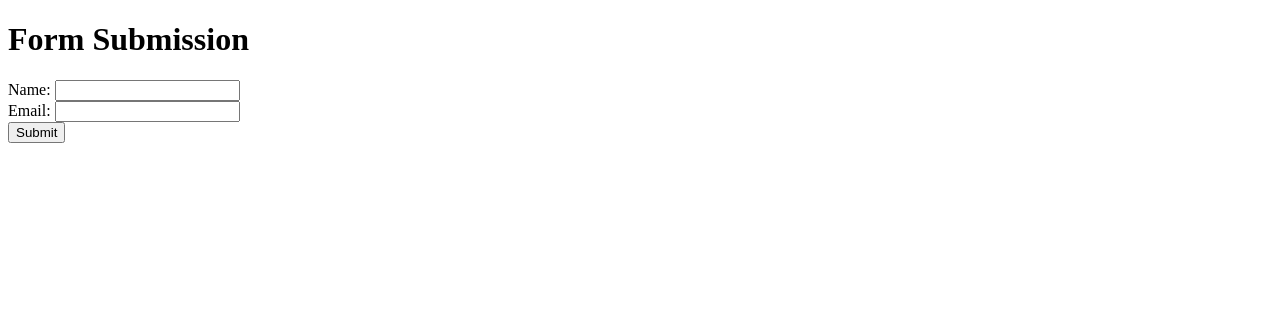
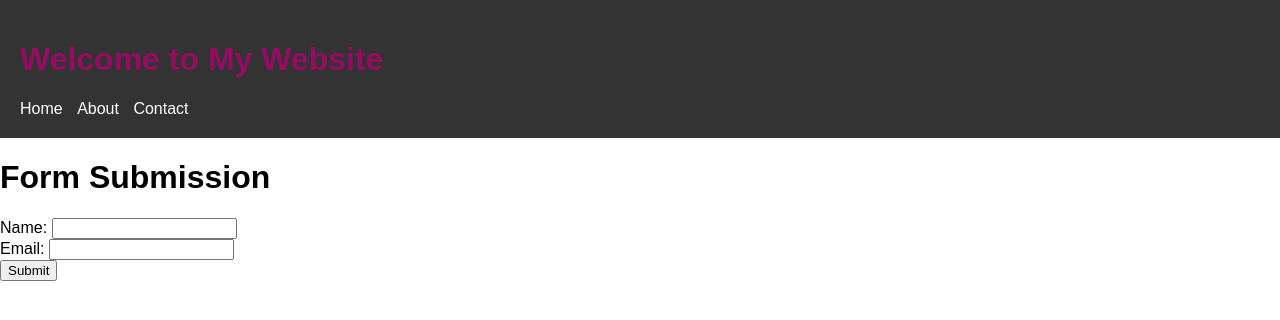
Before and after one commit to Artlover2/web-project, a website: page index.html in a window 1280 px wide. Drawn offline with Linux system fonts and the light colour scheme.

Commit message:
Update index.html

```diff
--- a/index.html
+++ b/index.html
@@ -1,3 +1,24 @@
+<!-- index.html (Home Page) -->
+<!DOCTYPE html>
+<html lang="en">
+<head>
+  <meta charset="UTF-8">
+  <meta name="viewport" content="width=device-width, initial-scale=1.0">
+
+  <title>My Website - Home</title>
+  <link rel="stylesheet" type="text/css" href="style.css"> <!style sheet link for web overlay>
+</head>
+<body>
+  <header>
+    <h1>Welcome to My Website</h1>
+    <nav>
+      <ul>
+        <li><a href="index.html">Home</a></li>
+        <li><a href="about.html">About</a></li>
+        <li><a href="contact.html">Contact</a></li>
+      </ul>
+    </nav>
+  </header>
 <!DOCTYPE html>
 <html lang="en">
 <head>
```
